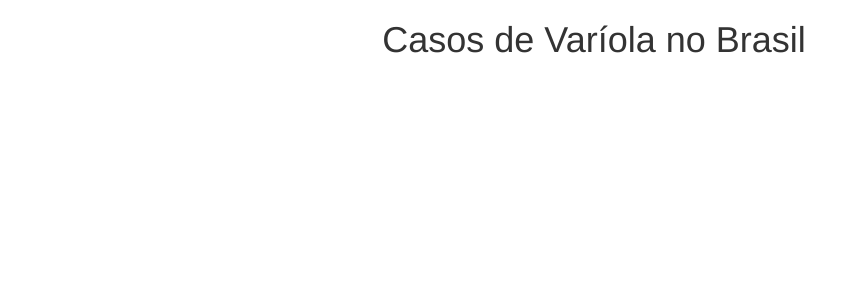
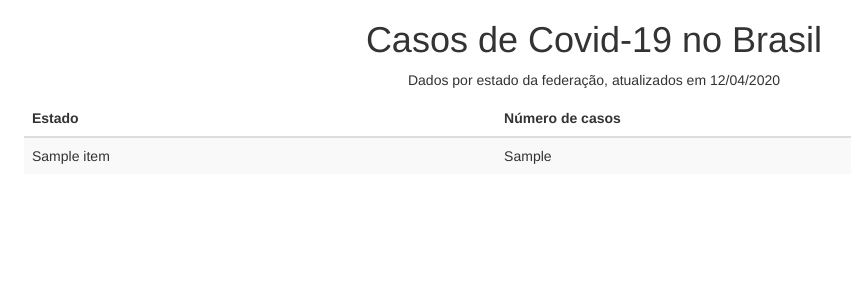
Before and after one commit to ThiagoDiasV/QuarantineDaysOfCode, a Flask app: page / in a window 1280 px wide. Shown: the top 300 px of the page, without its empty margins (46-897 px from the left). Run offline with Flask 2, Linux system fonts and the light colour scheme; a database or web service that is not in the repository returns one stand-in record (values such as "Sample title"); data that the repository does not hold is empty; some libraries are stand-ins or nearby versions.

Commit message:
commit D19

```diff
--- a/covid/main.py
+++ b/covid/main.py
@@ -3,6 +3,8 @@
 # Imports necessários
 from flask import Flask, render_template
 from flask_bootstrap import Bootstrap
+import requests
+from datetime import datetime
 
 # Criando nosso app
 app = Flask(__name__)
@@ -13,8 +15,15 @@ Bootstrap(app)
 # Criando nossa primeira rota
 @app.route('/')
 def index():
-    doenca = "Varíola"
-    return render_template('index.html', doenca=doenca)
+    # Fazendo a requisição para a API
+    request = requests.get('https://api.covid19.finspect.me/brcovid19/map')
+
+    # Atribuindo o JSON recebido a uma variável
+
+    # Pegando a data atual
+    date = datetime.now().strftime(format="%d/%m/%Y")
+    states_data = request.json()
+    return render_template('index.html', states=states_data, date=date)
 
 
 # Rodando nosso app
--- a/covid/templates/index.html
+++ b/covid/templates/index.html
@@ -9,7 +9,30 @@
   <body>
     {% block content %}
     <div class="container">
-      <h1 class="text-center">Casos de {{ doenca }} no Brasil</h1>
+      <h1 class="text-center">Casos de Covid-19 no Brasil</h1>
+      <p class="text-center">
+        Dados por estado da federação, atualizados em {{ date }}
+      </p>
+      <!-- Tabela criada já com as classes Bootstrap -->
+      <table class="table table-striped">
+        <thead>
+          <tr>
+            <th scope="col">Estado</th>
+            <th scope="col">Número de casos</th>
+          </tr>
+        </thead>
+        <tbody>
+          <!-- Laço for agora iterando sobre cada estado do JSON -->
+          {% for state in states %}
+          <tr scope="row">
+            <!-- Os dados do laço -->
+            <td>{{ state["name"] }}</td>
+            <td>{{ state["qtd_confirmation"] }}</td>
+          </tr>
+          <!-- No template nós devemos sinalizar o fim do for com um endfor -->
+          {% endfor %}
+        </tbody>
+      </table>
     </div>
     {% endblock %}
   </body>
```
